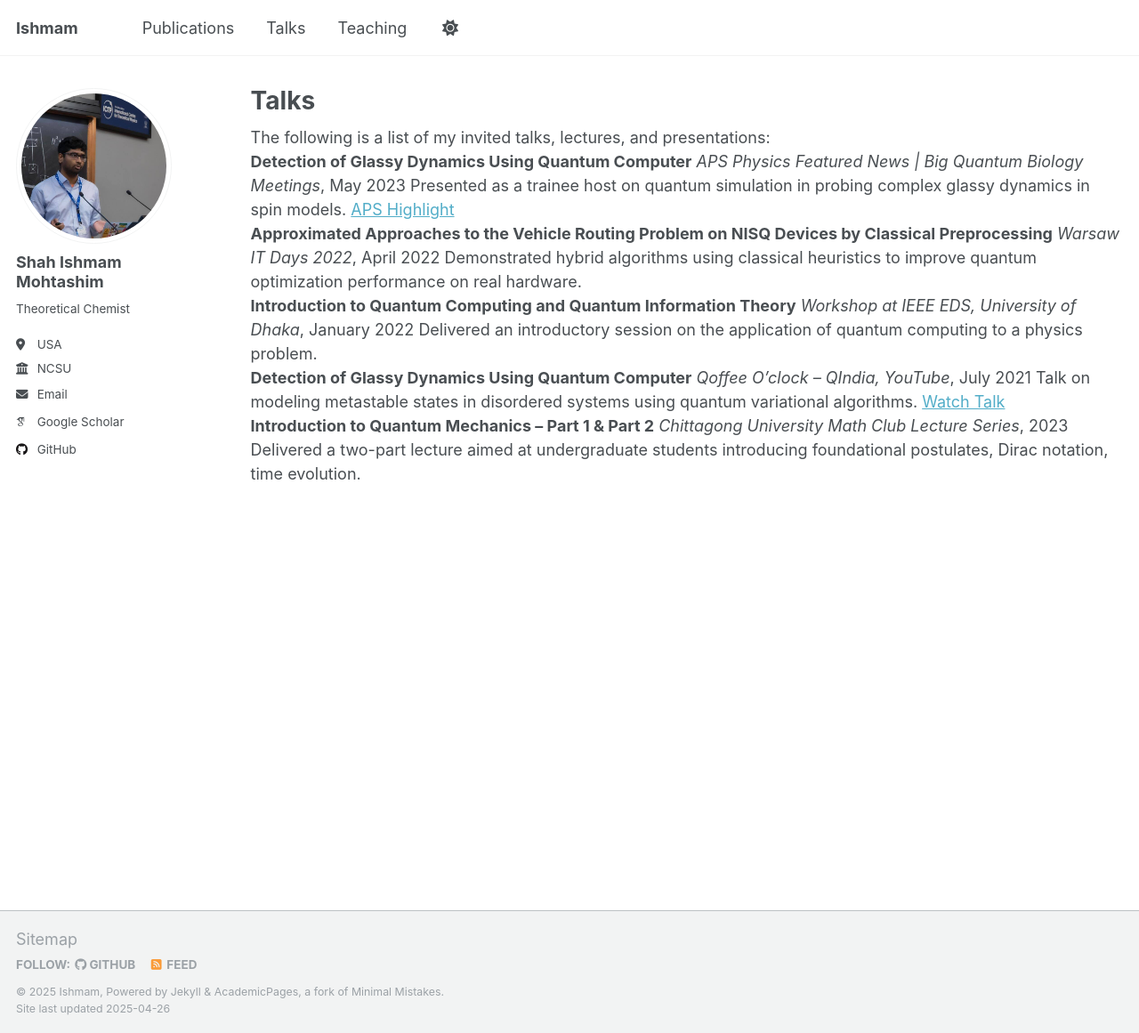
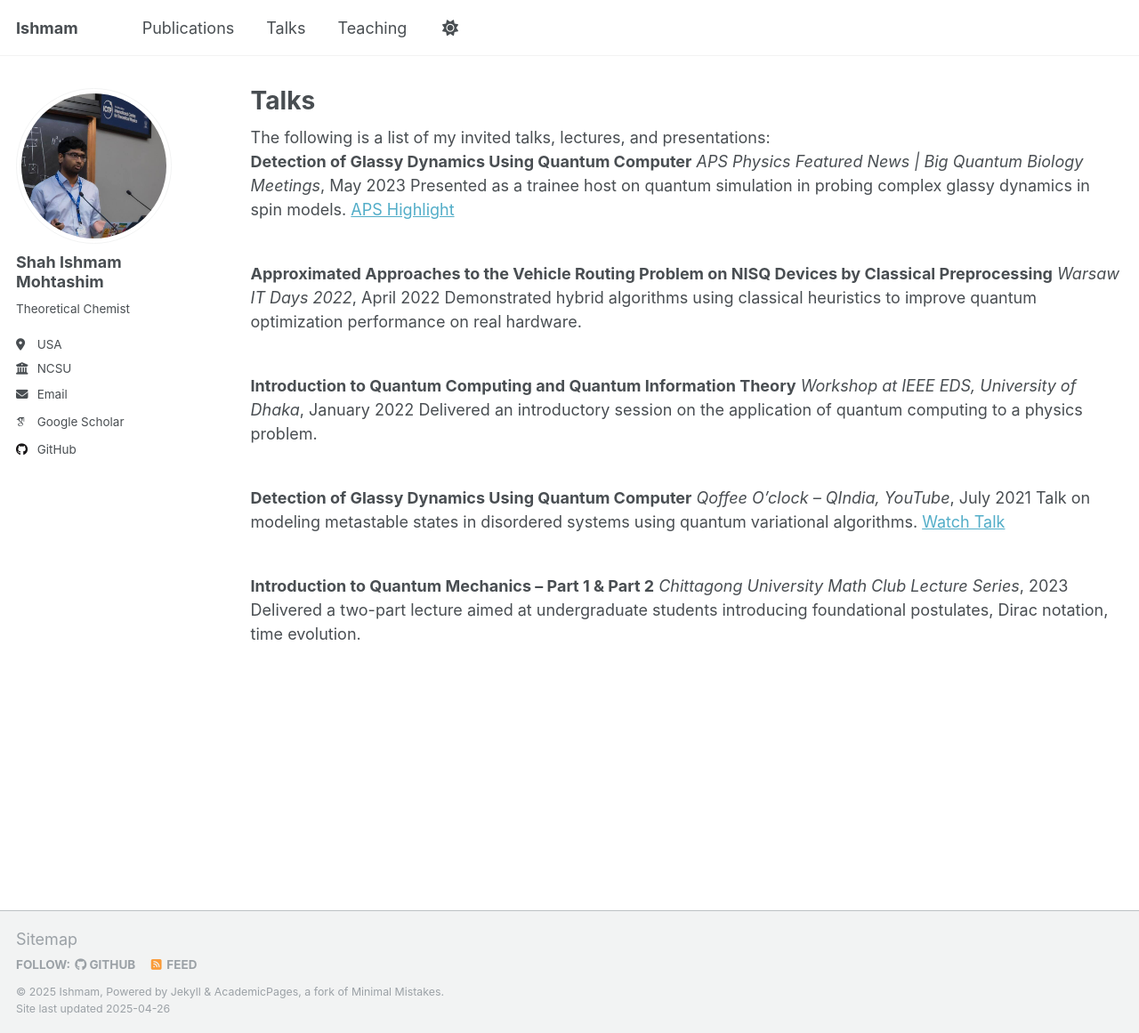
Before and after one commit to IshmamShah/ishmamshah.github.io, a Jekyll site: the page built from _pages/talks.html, in a window 1280 px wide and 1161 px high. Shown: the whole window at 89% size. Built offline with Jekyll 4.4.1, drawn with Linux system fonts in a browser that asks for light colours; some web fonts are replaced.

Commit message:
Update talks.html

```diff
--- a/_pages/talks.html
+++ b/_pages/talks.html
@@ -7,33 +7,33 @@ author_profile: true
 
 The following is a list of my invited talks, lectures, and presentations:
 
-<div class="pub" style="margin-bottom: 2.5 em;">
+<div class="pub" style="margin-bottom: 2.5em;">
 <b>Detection of Glassy Dynamics Using Quantum Computer</b>
 <i>APS Physics Featured News | Big Quantum Biology Meetings</i>, May 2023
 Presented as a trainee host on quantum simulation in probing complex glassy dynamics in spin models.
 <a href="https://physics.aps.org/articles/v16/79" target="_blank">APS Highlight</a>
 </div>
 
-<div class="pub" style="margin-bottom: 2.5 em;">
+<div class="pub" style="margin-bottom: 2.5em;">
 <b>Approximated Approaches to the Vehicle Routing Problem on NISQ Devices by Classical Preprocessing</b>
 <i>Warsaw IT Days 2022</i>, April 2022
 Demonstrated hybrid algorithms using classical heuristics to improve quantum optimization performance on real hardware.
 </div>
 
-<div class="pub" style="margin-bottom: 2.5 em;">
+<div class="pub" style="margin-bottom: 2.5em;">
 <b>Introduction to Quantum Computing and Quantum Information Theory</b>
 <i>Workshop at IEEE EDS, University of Dhaka</i>, January 2022
 Delivered an introductory session on the application of quantum computing to a physics problem.
 </div>
 
-<div class="pub" style="margin-bottom: 2.5 em;">
+<div class="pub" style="margin-bottom: 2.5em;">
 <b>Detection of Glassy Dynamics Using Quantum Computer</b>
 <i>Qoffee O’clock – QIndia, YouTube</i>, July 2021
 Talk on modeling metastable states in disordered systems using quantum variational algorithms.
 <a href="https://www.youtube.com/watch?v=WxBQqkj8L3g" target="_blank">Watch Talk</a>
 </div>
 
-<div class="pub" style="margin-bottom: 2.5 em;">
+<div class="pub" style="margin-bottom: 2.5em;">
 <b>Introduction to Quantum Mechanics – Part 1 & Part 2</b>
 <i>Chittagong University Math Club Lecture Series</i>, 2023
 Delivered a two-part lecture aimed at undergraduate students introducing foundational postulates, Dirac notation, time evolution.
```
